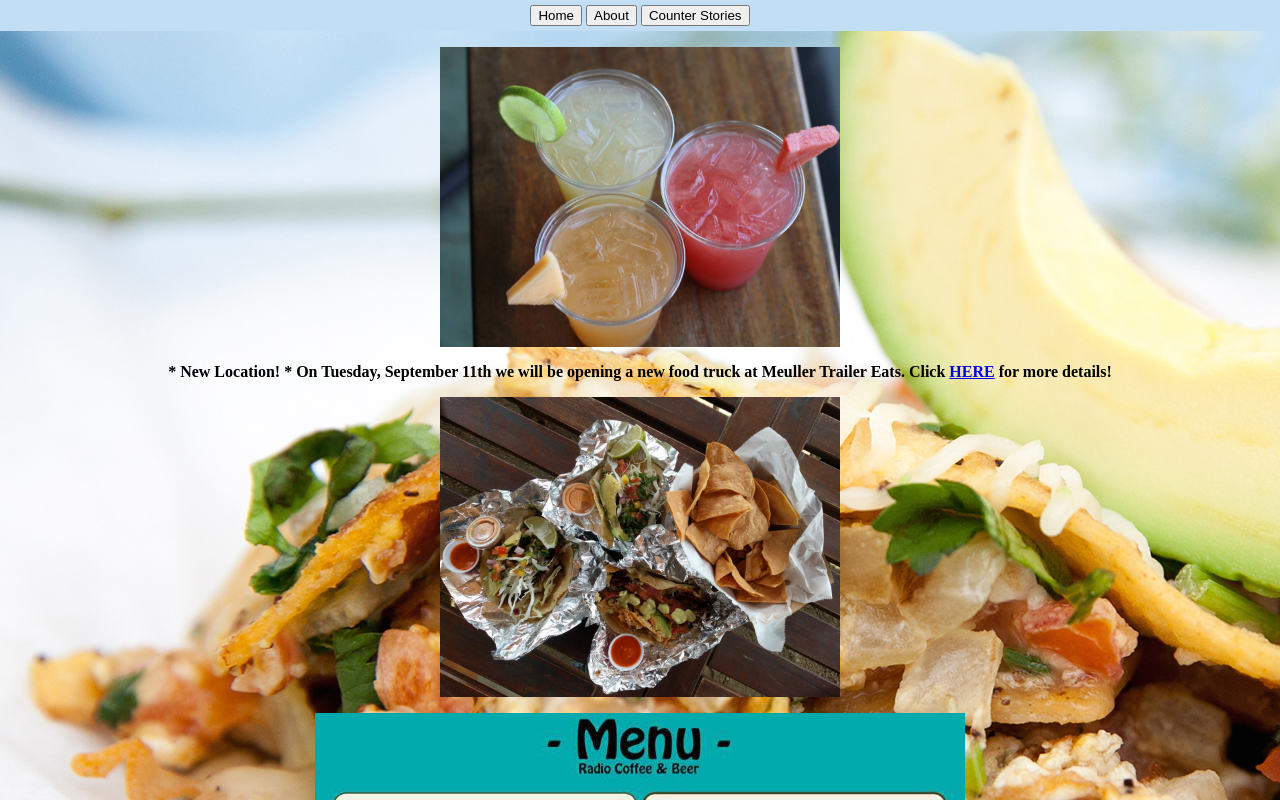
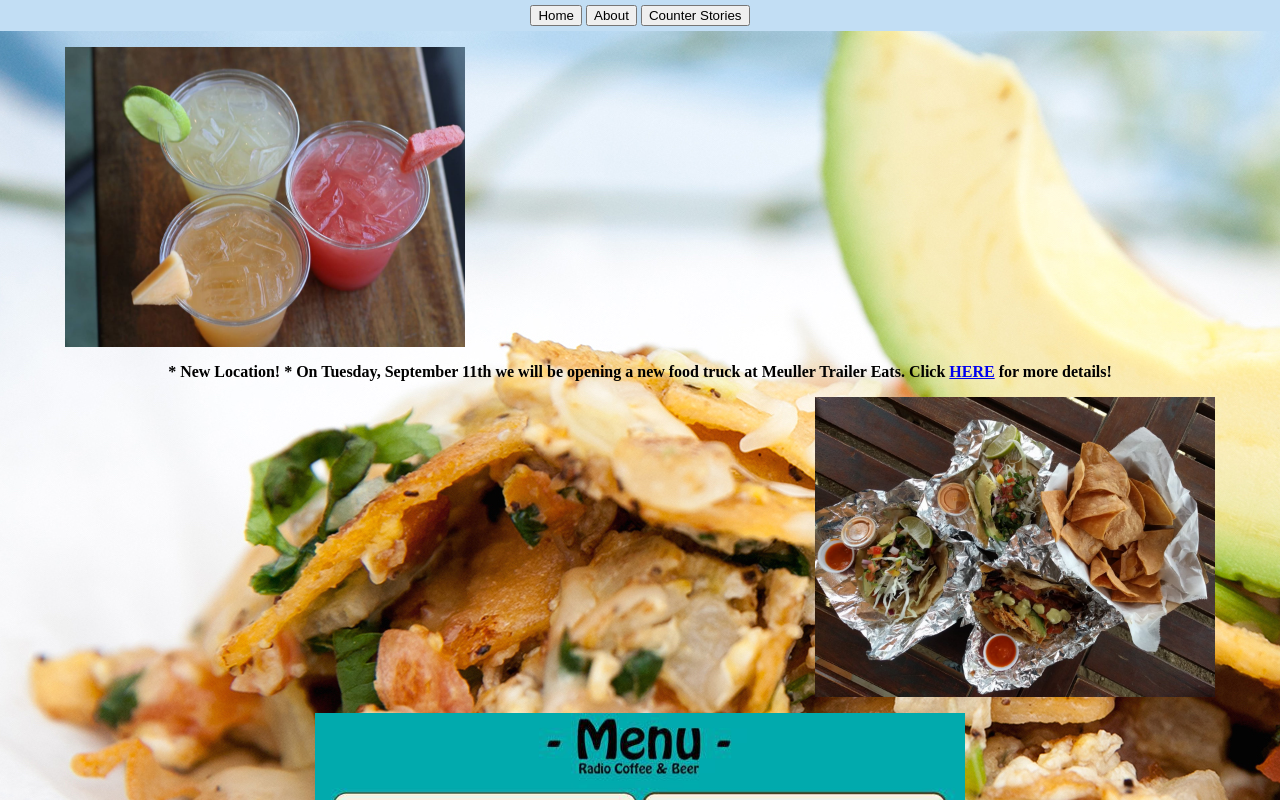
Before and after one commit to alexmdunagin/checkpoint-1, a plain HTML site: page index.html in a window 1280 px wide. Shown: the top 800 px of the page. Drawn offline with Linux system fonts and the light colour scheme.

Commit message:
repositioned images

```diff
--- a/style.css
+++ b/style.css
@@ -29,11 +29,11 @@ p {
 }
 
 .juices {
-    position: left;
+    padding-right: 750px;
 }
 
 .food {
-    position: right;
+    padding-left: 750px;
 }
 
 .menu {
```
